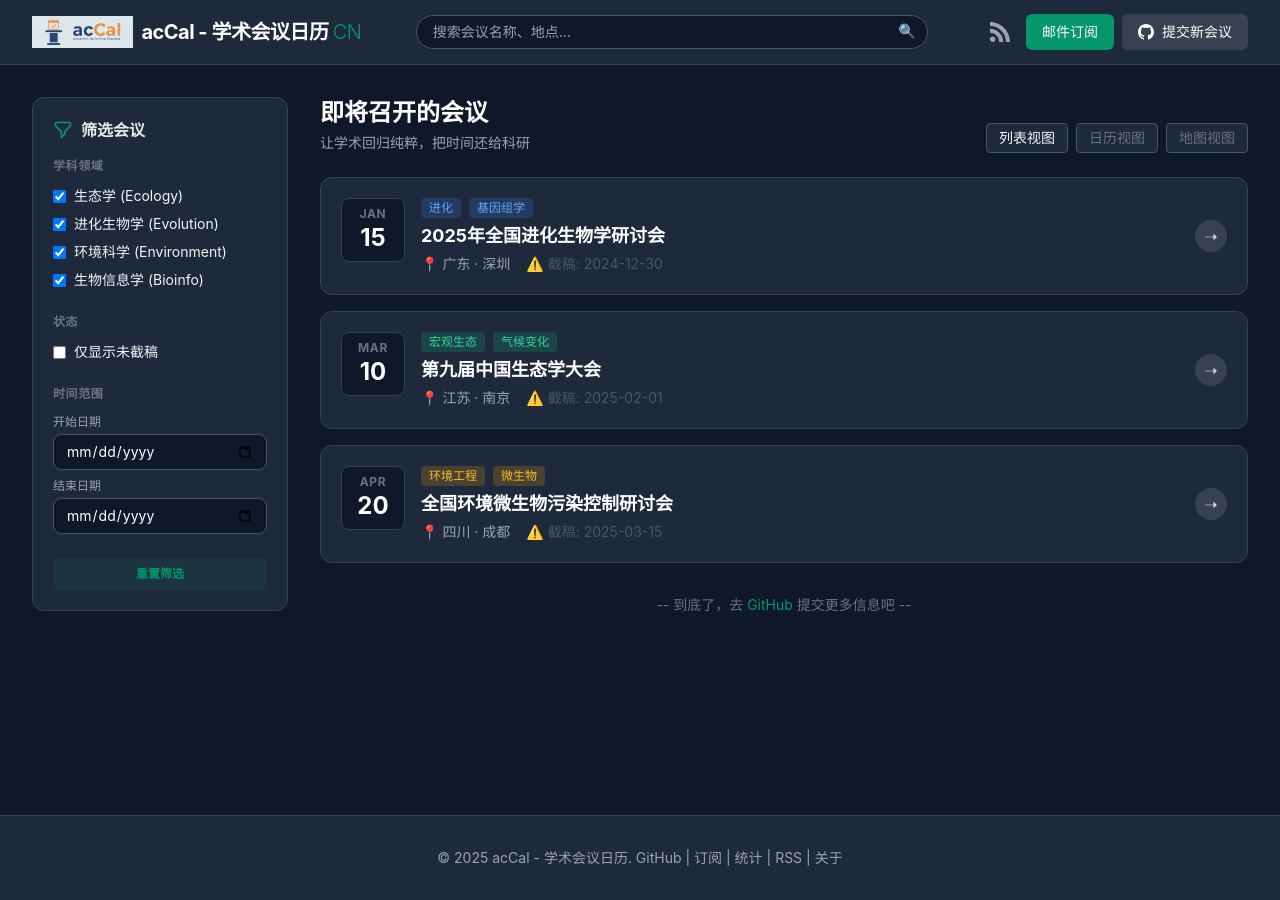
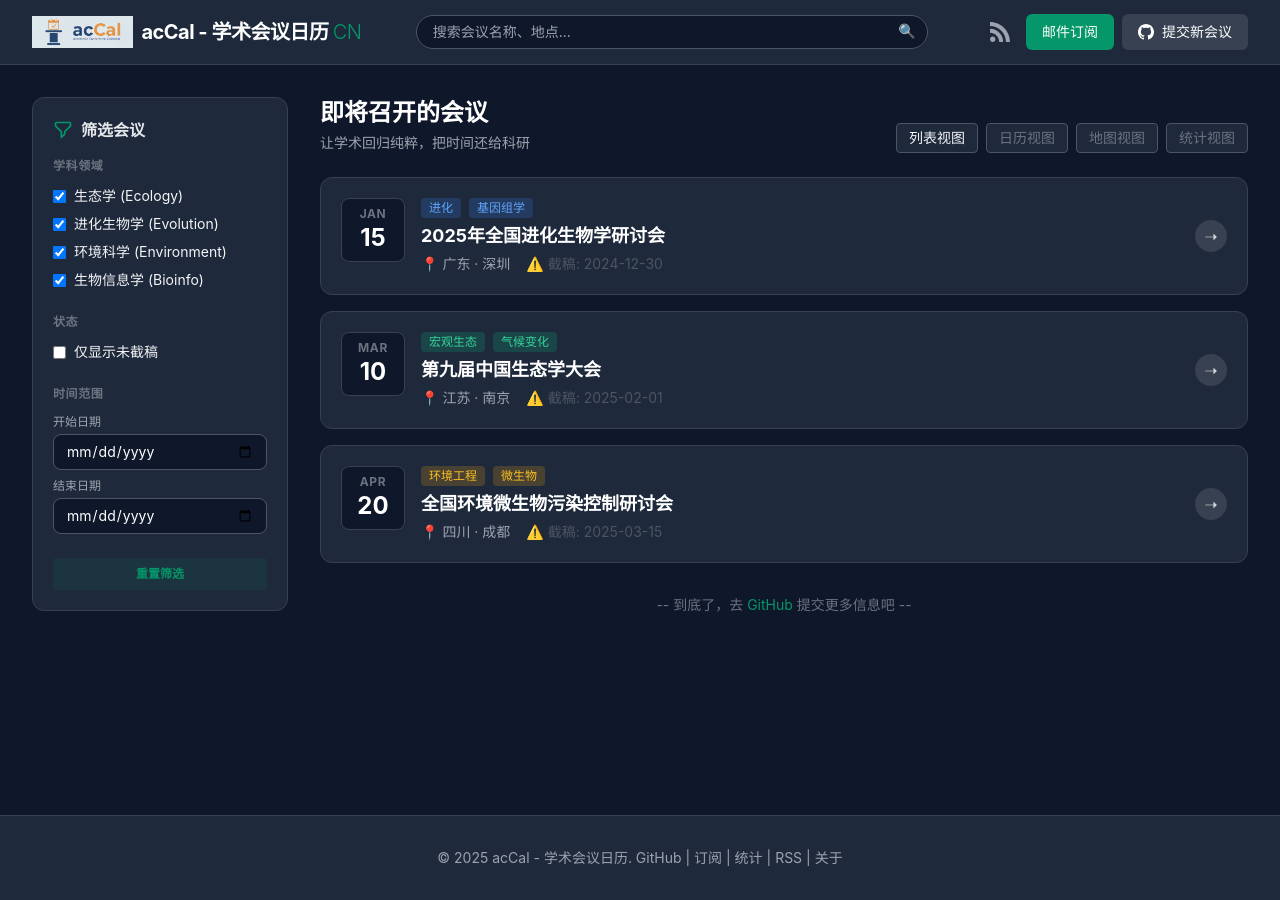
Before and after one commit to TongZhou2017/acCal, a Jekyll site: the page built from index.md, in a window 1280 px wide. Built offline with Jekyll 4.4.1, drawn with Linux system fonts in a browser that asks for light colours; nearby versions of some CDN libraries.

Commit message:
增加统计视图

```diff
--- a/index.md
+++ b/index.md
@@ -74,6 +74,7 @@ title: 首页
         <button id="list-view-btn" onclick="switchView('list')" class="bg-cardbg border border-gray-600 px-3 py-1 rounded text-sm hover:bg-gray-700 transition">列表视图</button>
         <button id="calendar-view-btn" onclick="switchView('calendar')" class="bg-cardbg border border-gray-600 px-3 py-1 rounded text-sm hover:bg-gray-700 text-gray-500 transition">日历视图</button>
         <button id="map-view-btn" onclick="switchView('map')" class="bg-cardbg border border-gray-600 px-3 py-1 rounded text-sm hover:bg-gray-700 text-gray-500 transition">地图视图</button>
+        <a href="{{ '/statistics/' | relative_url }}" id="statistics-view-btn" class="bg-cardbg border border-gray-600 px-3 py-1 rounded text-sm hover:bg-gray-700 text-gray-500 transition">统计视图</a>
       </div>
     </div>
 
```
Also changed, not shown: 13 other files.
